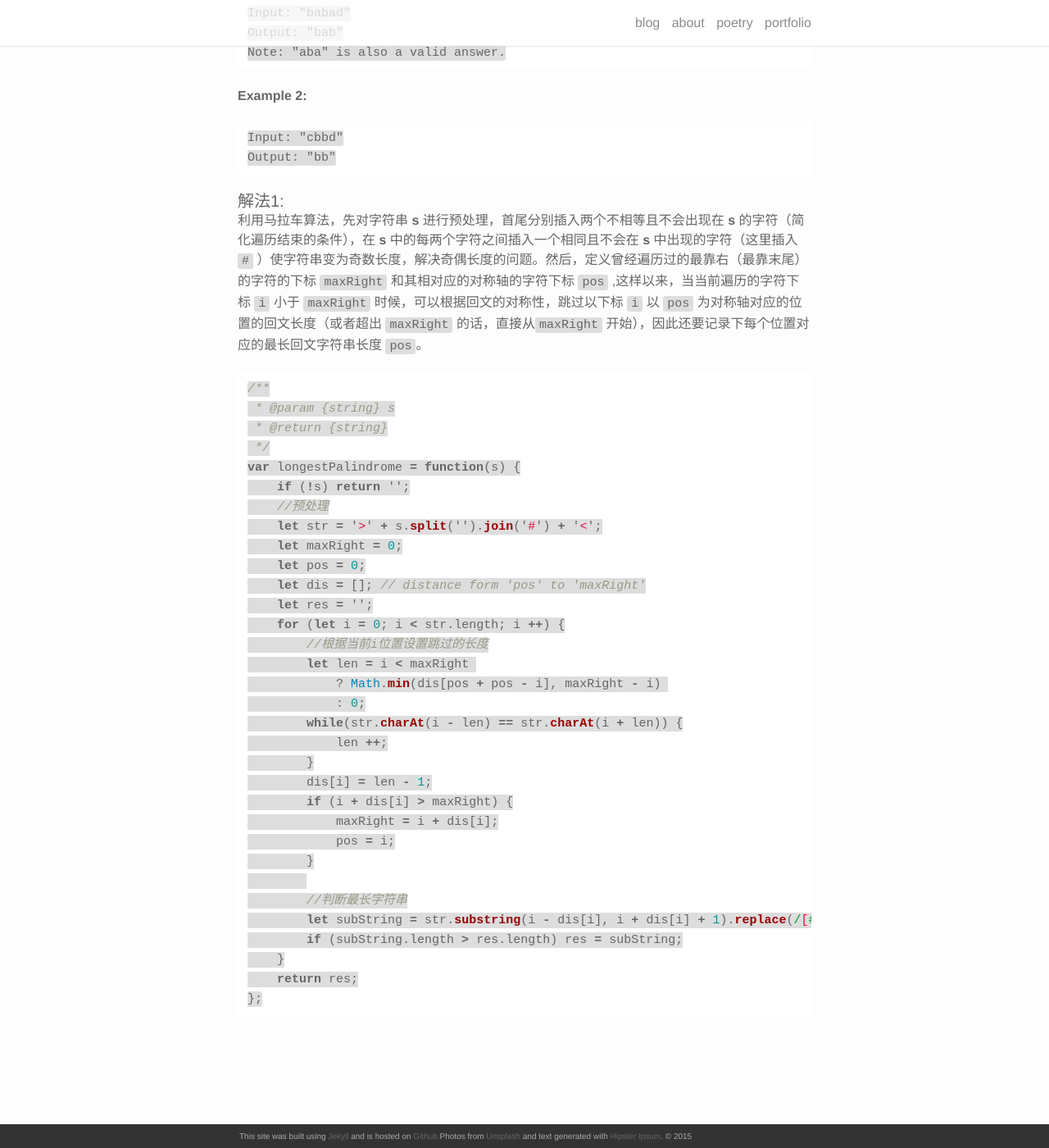
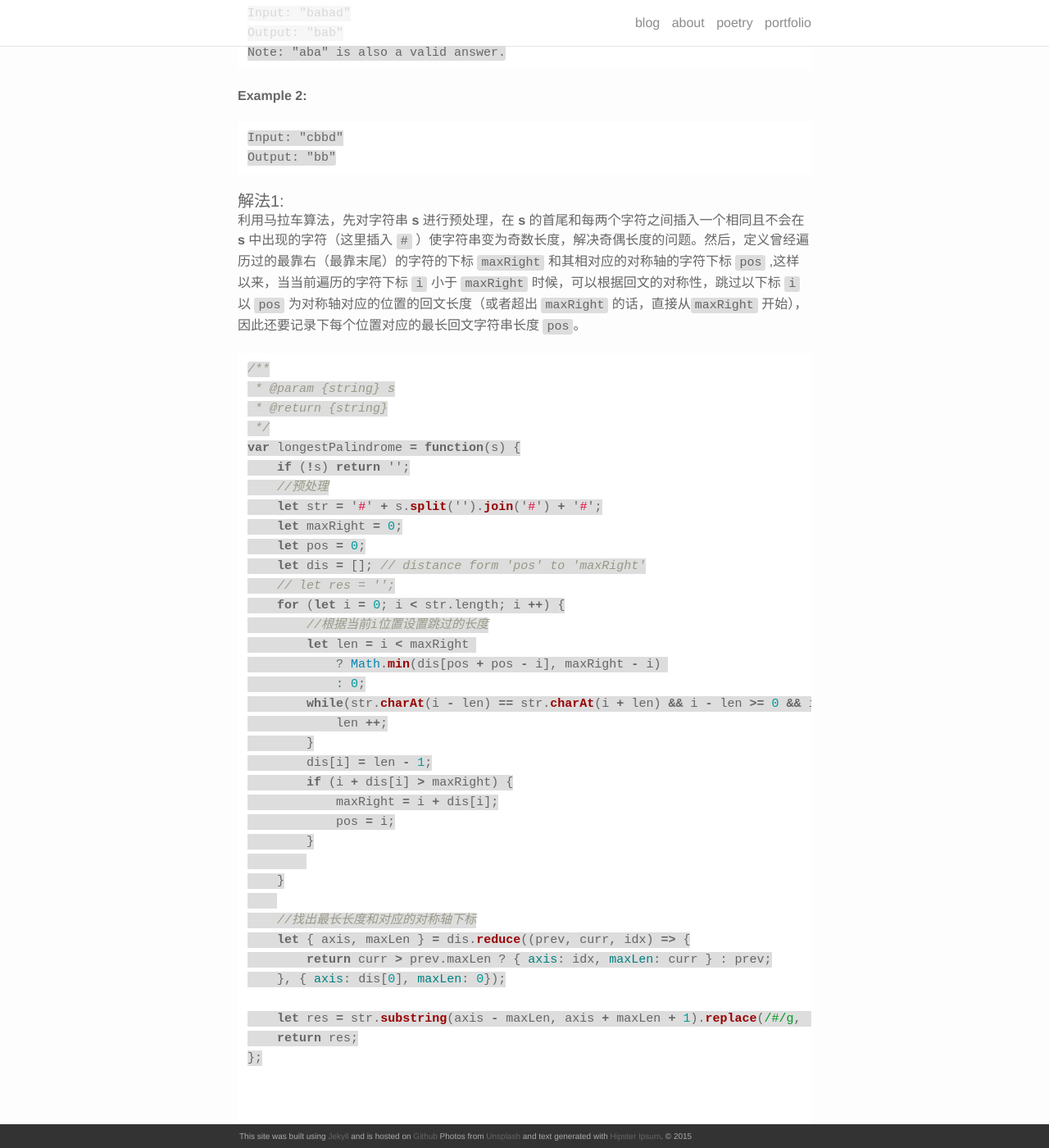
Before and after one commit to akmissxt/blog, a Jekyll site: the page built from _posts/2019-10-03-05.最长回文子字符串.markdown, in a window 1280 px wide and 1400 px high, scrolled down 297 px. Shown: the whole window at 82% size. Built offline with Jekyll 4.4.1, drawn with Linux system fonts in a browser that asks for light colours; nearby versions of some CDN libraries; our own code applies the rules of GitHub Pages for plain Markdown files.

Commit message:
update 题解 最长回文子字符串

````diff
--- a/_posts/2019-10-03-05.最长回文子字符串.markdown
+++ b/_posts/2019-10-03-05.最长回文子字符串.markdown
@@ -17,7 +17,7 @@ Output: "bb"
 
 #### 解法1:
 
-利用马拉车算法，先对字符串 **s** 进行预处理，首尾分别插入两个不相等且不会出现在 **s** 的字符（简化遍历结束的条件），在 **s** 中的每两个字符之间插入一个相同且不会在 **s** 中出现的字符（这里插入 `#` ）使字符串变为奇数长度，解决奇偶长度的问题。然后，定义曾经遍历过的最靠右（最靠末尾）的字符的下标 `maxRight` 和其相对应的对称轴的字符下标 `pos` ,这样以来，当当前遍历的字符下标 `i` 小于 `maxRight` 时候，可以根据回文的对称性，跳过以下标 `i` 以 `pos` 为对称轴对应的位置的回文长度（或者超出 `maxRight` 的话，直接从`maxRight` 开始），因此还要记录下每个位置对应的最长回文字符串长度 `pos`。
+利用马拉车算法，先对字符串 **s** 进行预处理，在 **s** 的首尾和每两个字符之间插入一个相同且不会在 **s** 中出现的字符（这里插入 `#` ）使字符串变为奇数长度，解决奇偶长度的问题。然后，定义曾经遍历过的最靠右（最靠末尾）的字符的下标 `maxRight` 和其相对应的对称轴的字符下标 `pos` ,这样以来，当当前遍历的字符下标 `i` 小于 `maxRight` 时候，可以根据回文的对称性，跳过以下标 `i` 以 `pos` 为对称轴对应的位置的回文长度（或者超出 `maxRight` 的话，直接从`maxRight` 开始），因此还要记录下每个位置对应的最长回文字符串长度 `pos`。
 
 ```javascript
 /**
@@ -27,17 +27,17 @@ Output: "bb"
 var longestPalindrome = function(s) {
     if (!s) return '';
     //预处理
-    let str = '>' + s.split('').join('#') + '<';
+    let str = '#' + s.split('').join('#') + '#';
     let maxRight = 0;
     let pos = 0;
     let dis = []; // distance form 'pos' to 'maxRight'
-    let res = '';
+    // let res = '';
     for (let i = 0; i < str.length; i ++) {
         //根据当前i位置设置跳过的长度
         let len = i < maxRight
             ? Math.min(dis[pos + pos - i], maxRight - i)
             : 0;
-        while(str.charAt(i - len) == str.charAt(i + len)) {
+        while(str.charAt(i - len) == str.charAt(i + len) && i - len >= 0 && i + len < str.length) {
             len ++;
         }
         dis[i] = len - 1;
@@ -46,10 +46,17 @@ var longestPalindrome = function(s) {
             pos = i;
         }
 
-        //判断最长字符串
-        let subString = str.substring(i - dis[i], i + dis[i] + 1).replace(/[#<>]/g, '');
-        if (subString.length > res.length) res = subString;
     }
+
+    //找出最长长度和对应的对称轴下标
+    let { axis, maxLen } = dis.reduce((prev, curr, idx) => {
+        return curr > prev.maxLen ? { axis: idx, maxLen: curr } : prev;
+    }, { axis: dis[0], maxLen: 0});
+
+    let res = str.substring(axis - maxLen, axis + maxLen + 1).replace(/#/g, '');
     return res;
 };
+
+
+
 ```
````
